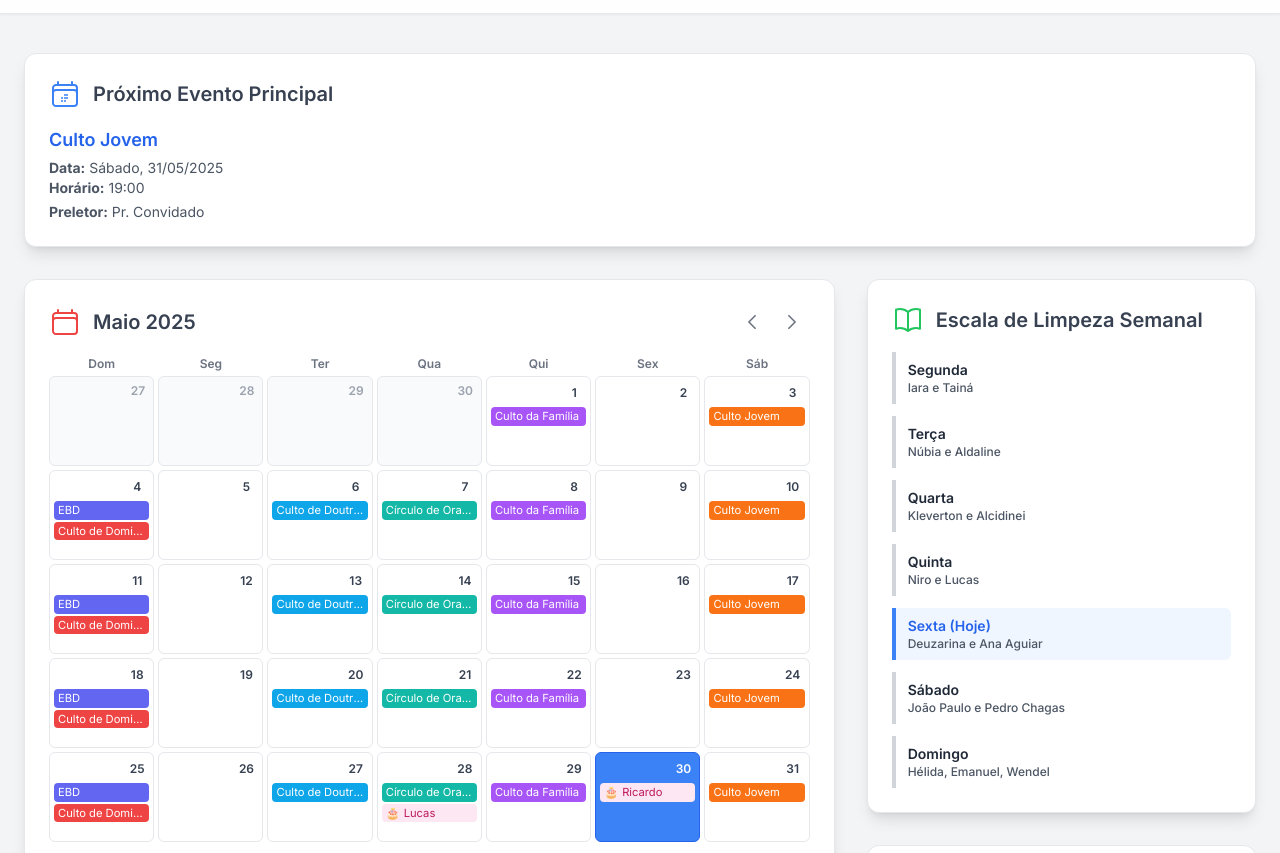
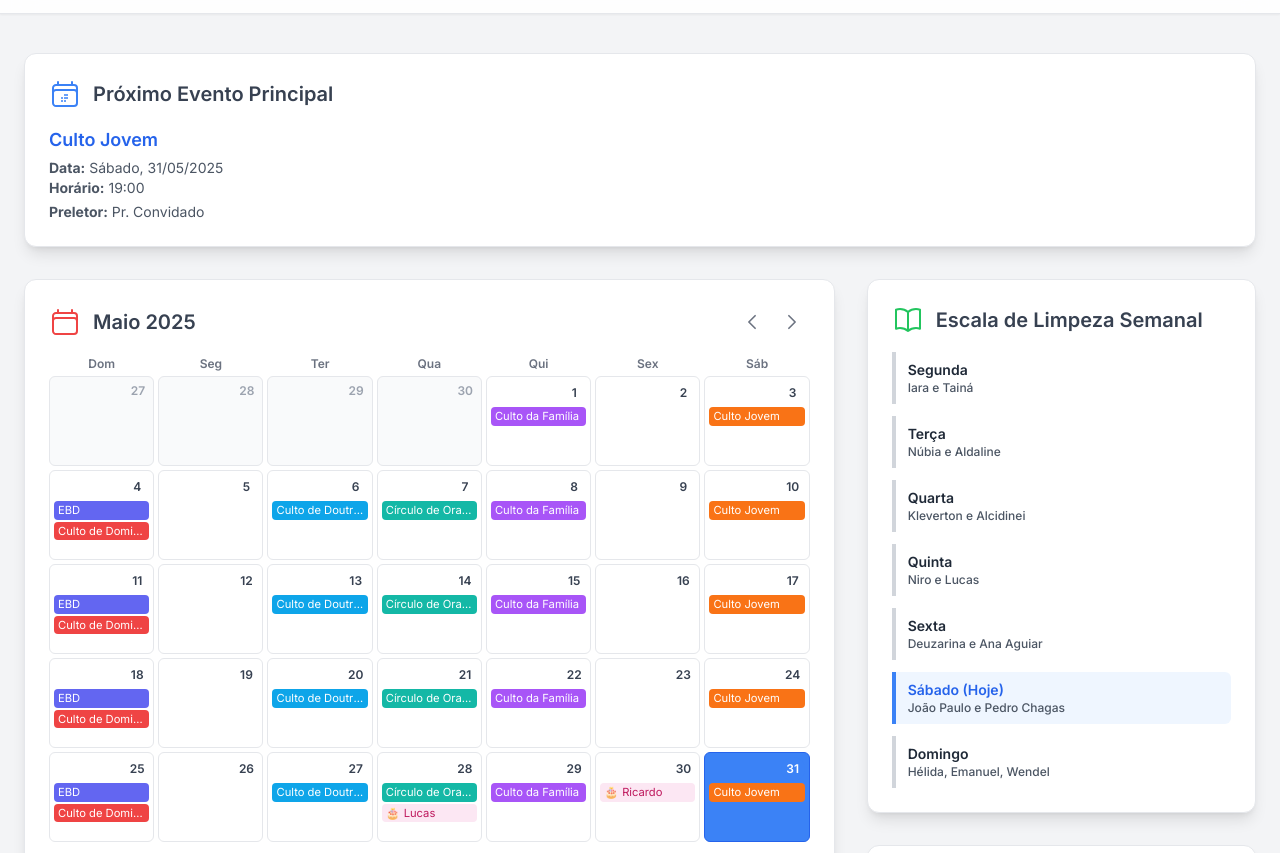
Before and after one commit to AdMaz25/painel-igreja, a plain HTML site: page index.html in a window 1280 px wide. Shown: the part 99-952 px from the top of the page. Drawn offline with nearby package versions, Linux system fonts and the light colour scheme.

Commit message:
Update index.html

```diff
--- a/index.html
+++ b/index.html
@@ -115,8 +115,8 @@
     const PainelIgrejaApp = {
         // --- Configurações e Estado ---
         config: {
-            today: new Date(2025, 4, 30), // Mês é 0-indexado (4 = Maio). Sexta-feira.
-            // today: new Date(), // Para usar a data atual real
+            // today: new Date(2025, 4, 30), // DATA FIXA ANTERIOR - COMENTADA
+            today: new Date(), // USA A DATA ATUAL DO SISTEMA
             diasDaSemana: ["Domingo", "Segunda", "Terça", "Quarta", "Quinta", "Sexta", "Sábado"],
             diasDaSemanaAbrev: ["Dom", "Seg", "Ter", "Qua", "Qui", "Sex", "Sáb"],
             mesesDoAno: ["Janeiro", "Fevereiro", "Março", "Abril", "Maio", "Junho", "Julho", "Agosto", "Setembro", "Outubro", "Novembro", "Dezembro"],
@@ -128,7 +128,7 @@
 
         // --- Dados (Editáveis pelo usuário) ---
         data: {
-            cleaningScheduleDefinition: [ // Escala de limpeza atualizada
+            cleaningScheduleDefinition: [
                 { dayOfWeek: 1, responsible: "Iara e Tainá", task: "Banheiros e Salão Principal" },
                 { dayOfWeek: 2, responsible: "Núbia e Aldaline", task: "Cozinha e Área de Crianças" },
                 { dayOfWeek: 3, responsible: "Kleverton e Alcidinei", task: "Secretaria e Salas Auxiliares" },
@@ -140,7 +140,7 @@
             birthdays: [
                 { name: "Lucas Mendes", date: "2025-05-28" },
                 { name: "Fernanda Costa", date: "2025-06-01" },
-                { name: "Ricardo Alves", date: "2025-05-30"}, // HOJE no exemplo
+                { name: "Ricardo Alves", date: "2025-05-30"},
                 { name: "Beatriz Almeida", date: "2025-06-05" },
                 { name: "João Silva", date: "2025-07-15" },
             ],
@@ -163,7 +163,7 @@
                 { date: "2025-05-10", time: "19:00", type: "jovens", title: "Culto Jovem" },
                 { date: "2025-05-17", time: "19:00", type: "jovens", title: "Culto Jovem" },
                 { date: "2025-05-24", time: "19:00", type: "jovens", title: "Culto Jovem" },
-                { date: "2025-05-31", time: "19:00", type: "jovens", title: "Culto Jovem", preacher: "Pr. Convidado" }, // Próximo evento principal
+                { date: "2025-05-31", time: "19:00", type: "jovens", title: "Culto Jovem", preacher: "Pr. Convidado" },
                 { date: "2025-05-04", time: "09:00", type: "ebd", title: "EBD" },
                 { date: "2025-05-04", time: "19:00", type: "culto", title: "Culto de Domingo" },
                 { date: "2025-05-11", time: "09:00", type: "ebd", title: "EBD" },
@@ -207,10 +207,9 @@
             },
             createElement: (tag, classList = [], attributes = {}, textContent = null) => {
                 const el = document.createElement(tag);
-                // Process classList to handle strings with multiple classes
                 const flatClassList = classList.flatMap(c => (typeof c === 'string' ? c.split(' ') : []));
                 if (flatClassList.length > 0) {
-                    el.classList.add(...flatClassList.filter(c => c)); // Filter out empty strings
+                    el.classList.add(...flatClassList.filter(c => c));
                 }
                 for (const key in attributes) {
                     el.setAttribute(key, attributes[key]);
@@ -226,7 +225,7 @@
             if (!detailsContainer) { console.error("Elemento #next-event-details não encontrado."); return; }
 
             detailsContainer.innerHTML = '';
-            const now = new Date(this.config.today);
+            const now = new Date(this.config.today); // Usa a data configurada (agora dinâmica)
 
             const upcomingEvents = this.data.churchEvents
                 .map(event => ({
@@ -268,7 +267,7 @@
             if (!scheduleContainer) { console.error("Elemento #cleaning-schedule não encontrado."); return; }
             scheduleContainer.innerHTML = '';
 
-            const todayDayOfWeek = this.config.today.getDay();
+            const todayDayOfWeek = this.config.today.getDay(); // Usa a data configurada (agora dinâmica)
             const fragment = document.createDocumentFragment();
 
             const orderedSchedule = [...this.data.cleaningScheduleDefinition].sort((a, b) => {
@@ -294,8 +293,6 @@
                 const pDay = this.utils.createElement('p', ['font-semibold', isCurrentDay ? 'text-blue-600' : 'text-gray-800'], {}, dayName);
 
                 const pResponsible = this.utils.createElement('p', ['text-xs', 'text-gray-600']);
-                // A lógica para remover " & Equipe X" foi removida, pois os novos nomes não seguem esse padrão.
-                // A tarefa também foi removida da exibição conforme a solicitação anterior.
                 pResponsible.innerHTML = `<span class="font-medium">${item.responsible}</span>`;
 
                 itemDiv.appendChild(pDay);
@@ -310,7 +307,7 @@
             if (!birthdayContainer) { console.error("Elemento #birthdays não encontrado."); return; }
             birthdayContainer.innerHTML = '';
 
-            const todayRef = new Date(this.config.today);
+            const todayRef = new Date(this.config.today); // Usa a data configurada (agora dinâmica)
             todayRef.setHours(0, 0, 0, 0);
 
             const startOfWeek = new Date(todayRef);
@@ -375,7 +372,7 @@
 
             let displayStartOffset = startDayOfWeek;
 
-            const todayRef = new Date(this.config.today);
+            const todayRef = new Date(this.config.today); // Usa a data configurada (agora dinâmica)
             todayRef.setHours(0,0,0,0);
 
             // Dias do mês anterior
@@ -481,7 +478,9 @@
 
         // --- Inicialização ---
         init: function() {
+            // Garante que currentDisplayDate seja inicializado com base na data 'today' (que agora é dinâmica)
             this.state.currentDisplayDate = new Date(this.config.today.getFullYear(), this.config.today.getMonth(), 1);
+
 
             if (!document.getElementById('cleaning-schedule') ||
                 !document.getElementById('birthdays') ||
```
